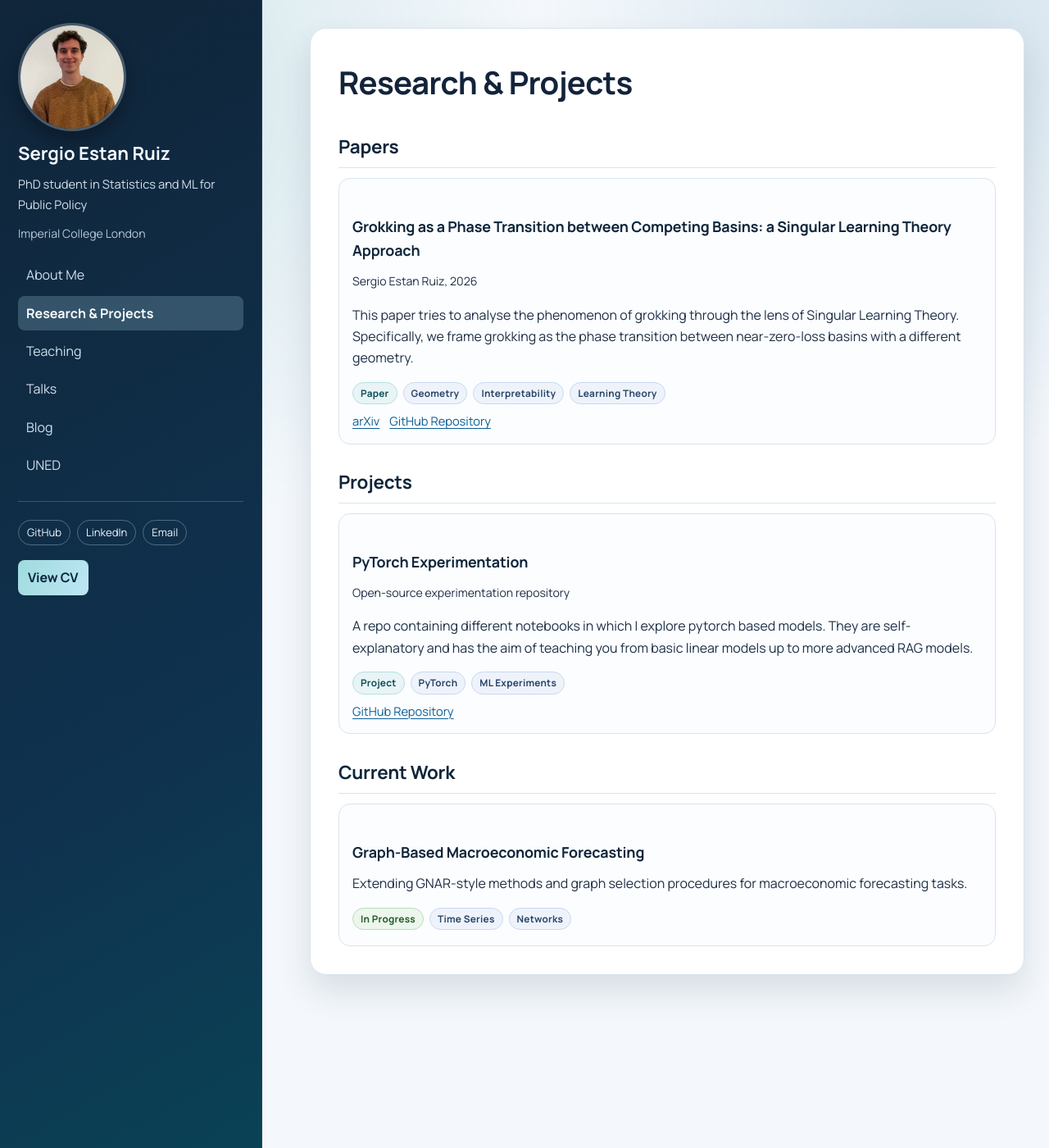
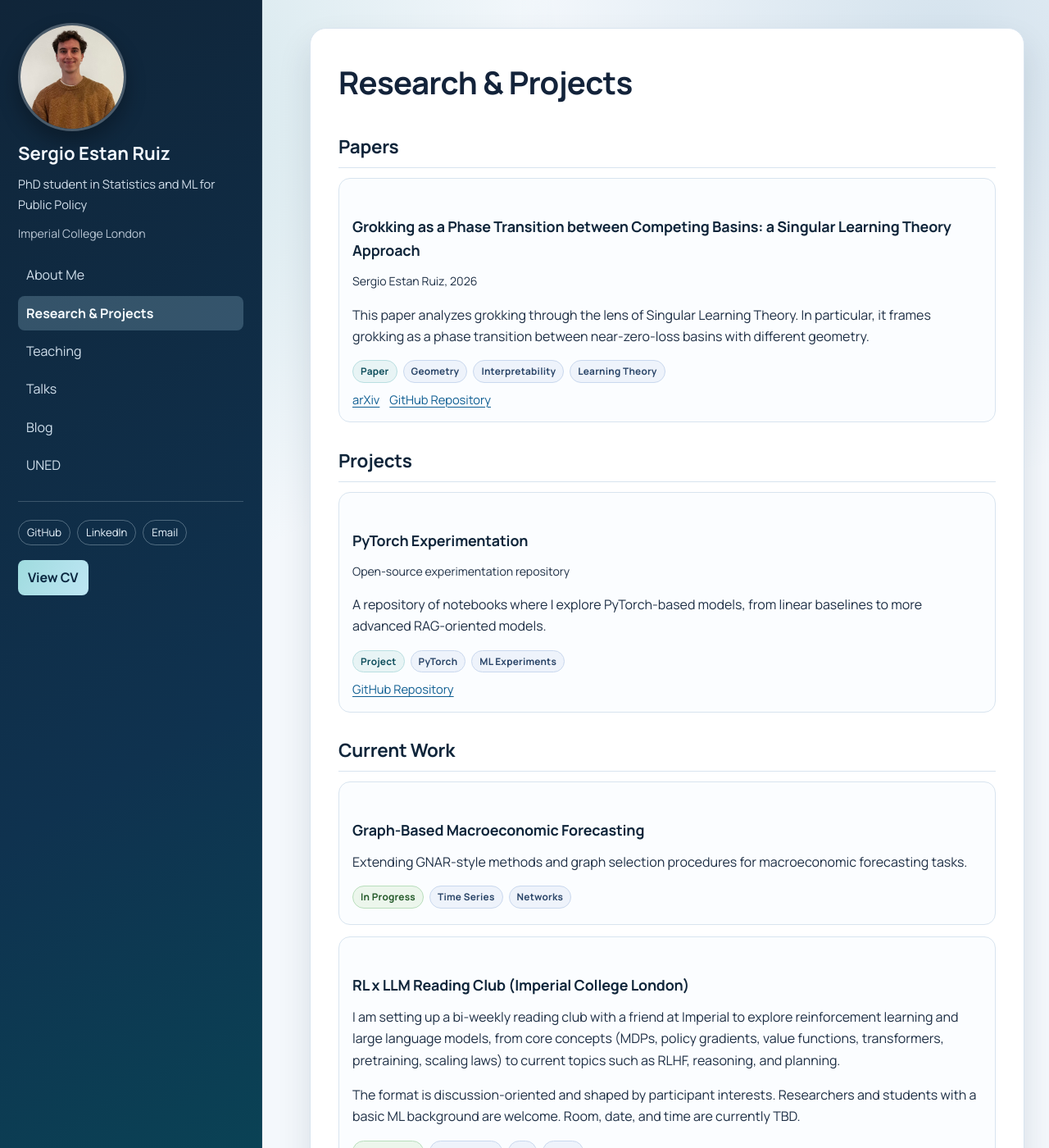
Before and after one commit to SergioEstanRuiz/SergioEstanRuiz.github.io, a Jekyll site: the page built from projects.md, in a window 1280 px wide and 1400 px high. Shown: the whole window at 82% size. Built offline with Jekyll 4.4.1, drawn with Linux system fonts in a browser that asks for light colours; some of the changed text lies outside the part shown.

Commit message:
- add reading club

```diff
--- a/projects.md
+++ b/projects.md
@@ -3,7 +3,6 @@ layout: page
 title: "Research & Projects"
 permalink: /projects/
 ---
-
 
 ## Papers
 
@@ -12,7 +11,9 @@ permalink: /projects/
     <h3 class="card-title">Grokking as a Phase Transition between Competing Basins: a Singular Learning Theory Approach</h3>
     <p class="card-meta">Sergio Estan Ruiz, 2026</p>
     <p>
-      This paper tries to analyse the phenomenon of grokking through the lens of Singular Learning Theory. Specifically, we frame grokking as the phase transition between near-zero-loss basins with a different geometry.
+      This paper analyzes grokking through the lens of Singular Learning Theory.
+      In particular, it frames grokking as a phase transition between near-zero-loss
+      basins with different geometry.
     </p>
     <div class="chip-row">
       <span class="chip">Paper</span>
@@ -34,7 +35,8 @@ permalink: /projects/
     <h3 class="card-title">PyTorch Experimentation</h3>
     <p class="card-meta">Open-source experimentation repository</p>
     <p>
-      A repo containing different notebooks in which I explore pytorch based models. They are self-explanatory and has the aim of teaching you from basic linear models up to more advanced RAG models.
+      A repository of notebooks where I explore PyTorch-based models, from linear
+      baselines to more advanced RAG-oriented models.
     </p>
     <div class="chip-row">
       <span class="chip">Project</span>
@@ -62,3 +64,28 @@ permalink: /projects/
       <span class="chip light">Networks</span>
     </div>
   </article>
+
+  <article class="stack-card">
+    <h3 class="card-title">RL x LLM Reading Club (Imperial College London)</h3>
+    <p>
+      I am setting up a bi-weekly reading club with a friend at Imperial to explore
+      reinforcement learning and large language models, from core concepts (MDPs,
+      policy gradients, value functions, transformers, pretraining, scaling laws)
+      to current topics such as RLHF, reasoning, and planning.
+    </p>
+    <p>
+      The format is discussion-oriented and shaped by participant interests.
+      Researchers and students with a basic ML background are welcome.
+      Room, date, and time are currently TBD.
+    </p>
+    <div class="chip-row">
+      <span class="chip status">In Progress</span>
+      <span class="chip light">reading clib</span>
+      <span class="chip light">RL</span>
+      <span class="chip light">LLMs</span>
+    </div>
+    <div class="link-row">
+      <a href="https://docs.google.com/forms/d/1c9ijdly0IALRb69Y4vqT7LPcMDCPD8DIu-tzFLz3MuM/edit" target="_blank" rel="noopener">Propose topics / express interest</a>
+    </div>
+  </article>
+</div>
```
